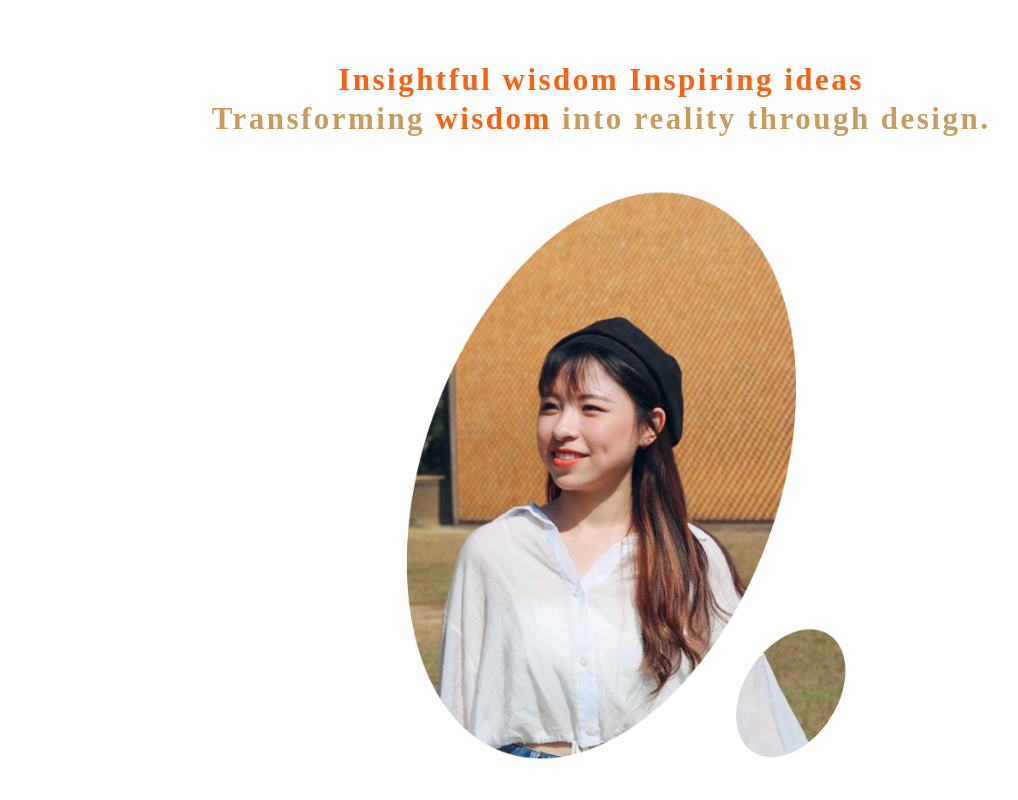
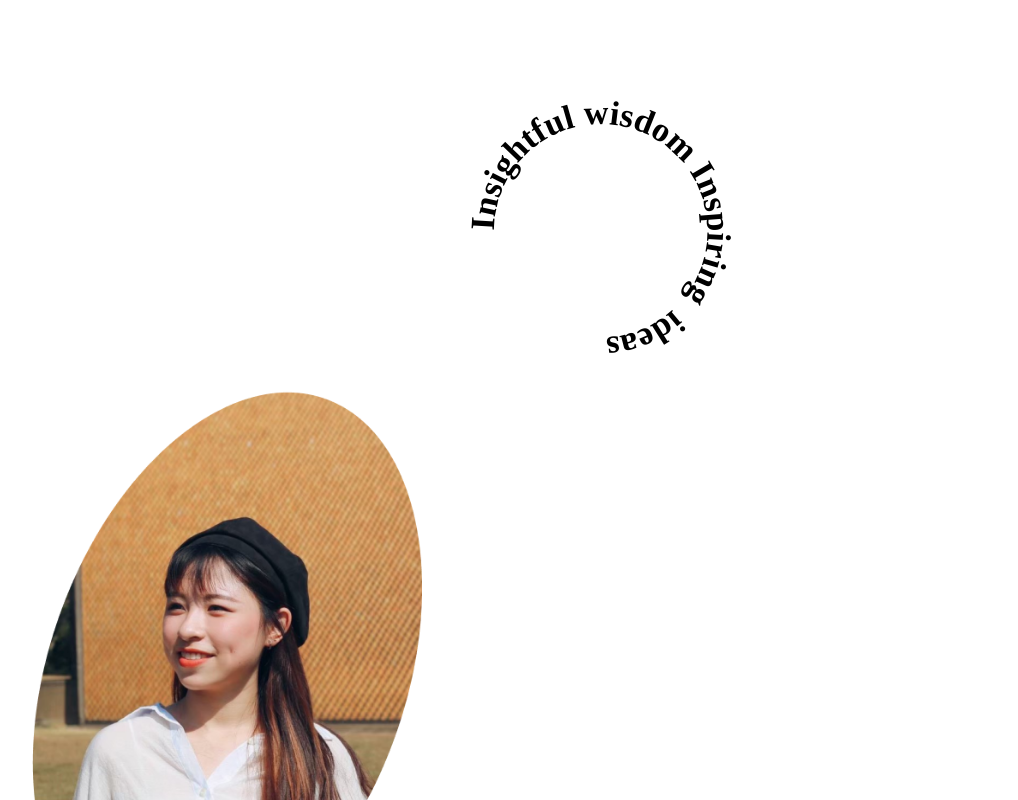
Before and after one commit to zhuoxiaolun/Portfolios-Intern, a Vue app: page / in a window 1280 px wide. Shown: the top 800 px of the page, without its empty margins (39-1057 px from the left). Built offline with nearby package versions, Linux system fonts and the light colour scheme.

Commit message:
feat: circle affect to home-circle

```diff
--- a/src/assets/WebPage/Home.scss
+++ b/src/assets/WebPage/Home.scss
@@ -11,15 +11,34 @@
 }
 
 .home-circle{
-  font-family: Source Serif Pro;
-  font-size: 31px;
+  font-family: 'Source Serif Pro', serif;
+  font-style: normal;
   font-weight: 600;
-  line-height: 39px;
-  letter-spacing: 0.08em;
+  width: 213.4px;
+  height: 213.5px;
+  margin: 4em auto 0;
   color: #FE600F;
+  svg{
+      display: block;
+      overflow: visible;
+      transition: 10s;
+  }
+  svg:hover {
+    transform: rotate(-2turn);
+  }
+  path {
+    fill: none;
+  }
 }
 
 .home-photo{
   width: 533px;
   height: 675px;
 }
+.home-left{
+  display:flex;
+  flex-direction: column;
+}
+.home-right{
+
+}
--- a/src/components/home-page.vue
+++ b/src/components/home-page.vue
@@ -1,7 +1,15 @@
 <template>
-<span class="home-circle">
-    Insightful wisdom Inspiring ideas
-</span>
+    <div class="home-left">
+      <div class="home-circle">
+
+          <svg viewBox="0 0 100 100">
+            <path d="M 50 50 m -50 0 a 50 50 0 1 1 100 0 a 50 50 0 1 1 -100 0 z" id="circle" />
+            <text><textPath xlink:href="#circle" >Insightful&nbsp;wisdom&nbsp;Inspiring&nbsp; ideas &nbsp;</textPath></text>
+          </svg>
+      </div>
+        <img src="../assets/images/me-photo.png" class="home-photo">
+    </div>
+    <div class="home-right">
       <p class="home-slogan">
           Transforming
           <span class="home-wisdom">wisdom</span>
@@ -9,7 +17,7 @@
           into reality
           through design.
       </p>
-  <img src="../assets/images/me-photo.png" class="home-photo">
+    </div>
 </template>
 
 <script>
```
Lines whose indentation alone changed are shown as unchanged.
